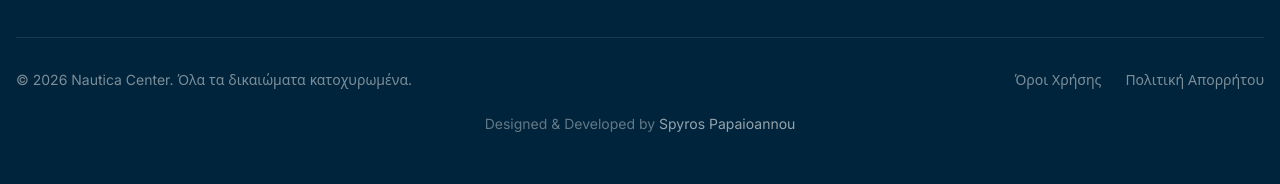
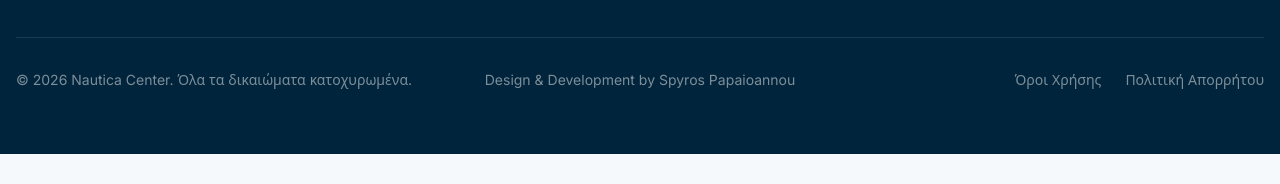
Before and after one commit to spyros-uk/nautica-center, a Next.js app: page / in a window 1280 px wide. Shown: the part 9638-9822 px from the top of the page. After the commit the page ends 9792 px from the top, so only its background shows below. Built offline with nearby package versions, Linux system fonts and the light colour scheme.

Commit message:
Adds author link

```diff
--- a/components/footer.tsx
+++ b/components/footer.tsx
@@ -186,13 +186,21 @@ export function Footer() {
           </div>
         </div>
 
-        {/* Bottom bar */}
+        {/* Bottom bar: © | credit | legal */}
         <div className="mt-12 pt-8 border-t border-primary-foreground/10">
-          <div className="flex flex-col md:flex-row items-center justify-between gap-4">
-            <p className="text-sm text-primary-foreground/50">
+          <div className="grid grid-cols-1 gap-3 text-center md:grid-cols-3 md:items-center md:gap-6 md:text-left">
+            <p className="text-sm text-primary-foreground/50 md:self-center">
               © {new Date().getFullYear()} Nautica Center. Όλα τα δικαιώματα κατοχυρωμένα.
             </p>
-            <div className="flex items-center gap-6">
+            <a
+              href="https://www.spyros.uk"
+              target="_blank"
+              rel="noopener noreferrer"
+              className="text-sm text-primary-foreground/50 hover:text-accent transition-colors md:justify-self-center md:text-center"
+            >
+              Design & Development by Spyros Papaioannou
+            </a>
+            <div className="flex items-center justify-center gap-6 md:justify-self-end">
               <Link href="#" className="text-sm text-primary-foreground/50 hover:text-accent transition-colors">
                 Όροι Χρήσης
               </Link>
@@ -201,19 +209,6 @@ export function Footer() {
               </Link>
             </div>
           </div>
-          <div className="mt-6 text-center">
-            <p className="text-sm text-primary-foreground/40">
-              Designed & Developed by{' '}
-              <a
-                href="https://www.spyros.uk"
-                target="_blank"
-                rel="noopener noreferrer"
-                className="text-primary-foreground/60 hover:text-accent transition-colors"
-              >
-                Spyros Papaioannou
-              </a>
-            </p>
-          </div>
         </div>
       </div>
     </footer>
```
